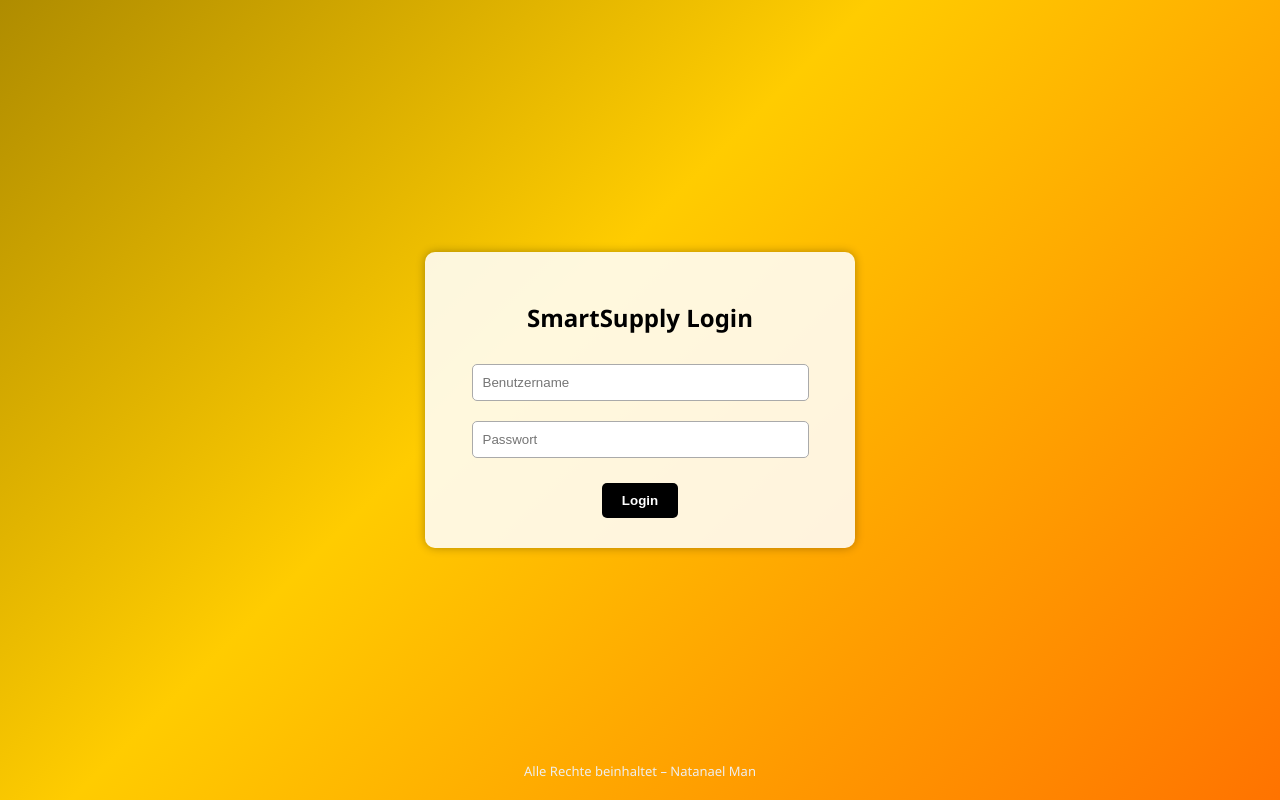
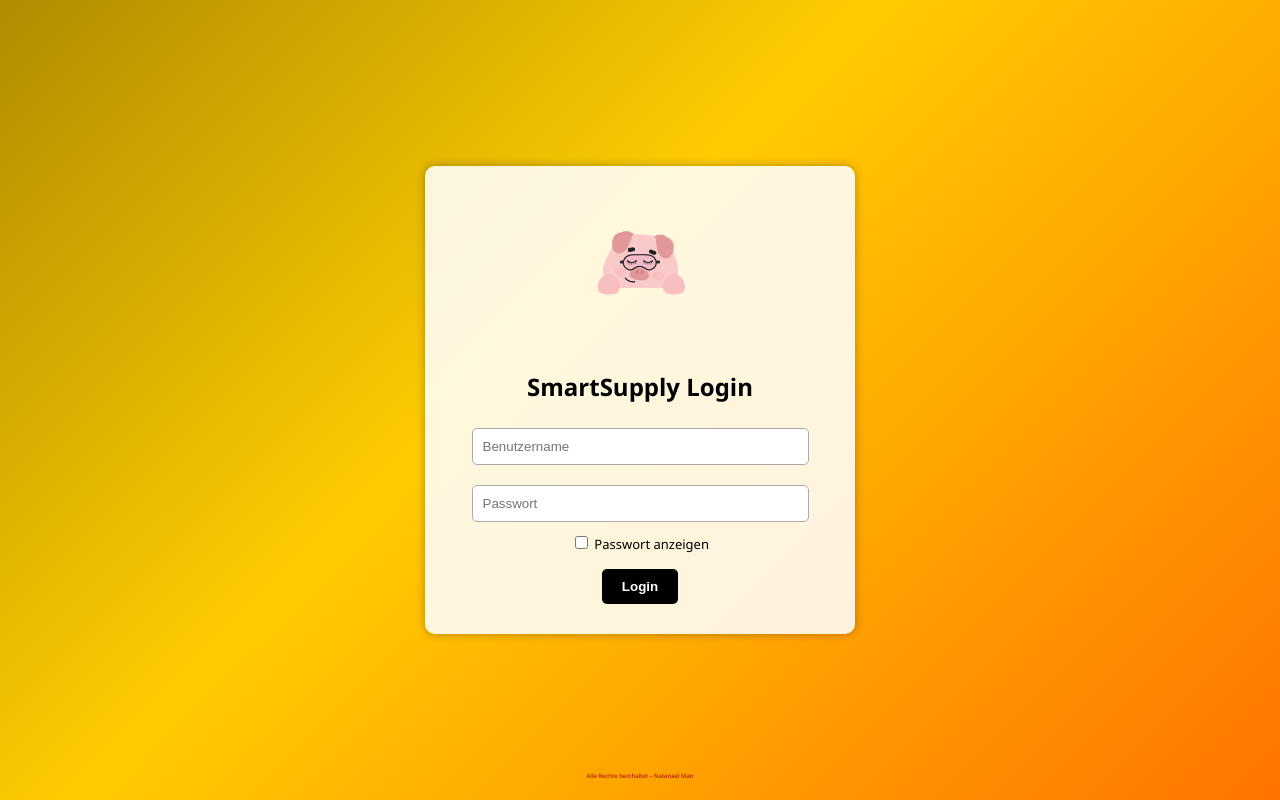
Before and after one commit to Nati-MN/SmartSupply, a Flask app: page / in a window 1280 px wide. Run offline with Flask 3, Linux system fonts and the light colour scheme.

Commit message:
Login Seite bearbeitet

```diff
--- a/templates/login.html
+++ b/templates/login.html
@@ -5,19 +5,13 @@
     <title>SmartSupply – Login</title>
     <style>
         @keyframes backgroundShift {
-            0% {
-                background-position: 0% 50%;
-            }
-            50% {
-                background-position: 100% 50%;
-            }
-            100% {
-                background-position: 0% 50%;
-            }
+            0% { background-position: 0% 50%; }
+            50% { background-position: 100% 50%; }
+            100% { background-position: 0% 50%; }
         }
 
         body {
-            font-family: 'Segoe UI', Tahoma, Geneva, Verdana, sans-serif;
+            font-family: 'Segoe UI', Tahoma, sans-serif;
             background: linear-gradient(-45deg, #ff0000, #ffcc00, #000000, #ff0000);
             background-size: 400% 400%;
             animation: backgroundShift 12s ease infinite;
@@ -26,7 +20,6 @@
             display: flex;
             align-items: center;
             justify-content: center;
-            color: #333;
             margin: 0;
         }
 
@@ -40,8 +33,13 @@
             width: 100%;
         }
 
+        .login-box img {
+            width: 100px;
+            margin-bottom: 15px;
+        }
+
         h2 {
-            margin-bottom: 20px;
+            margin-bottom: 15px;
             color: #000;
         }
 
@@ -51,6 +49,11 @@
             margin: 10px 0;
             border: 1px solid #aaa;
             border-radius: 5px;
+        }
+
+        .toggle {
+            margin: 0;
+            font-size: 13px;
         }
 
         button {
@@ -64,10 +67,6 @@
             margin-top: 15px;
         }
 
-        button:hover {
-            background-color: #444;
-        }
-
         .error {
             margin-top: 15px;
             color: red;
@@ -79,17 +78,19 @@
             bottom: 20px;
             width: 100%;
             text-align: center;
-            font-size: 13px;
-            color: #eee;
+            font-size: 6px;
+            color: #a40000;
         }
     </style>
 </head>
 <body>
     <div class="login-box">
+        <img id="pig-img" src="/static/img/pig_sleep.png" alt="Wursti">
         <h2>SmartSupply Login</h2>
         <form method="post">
             <input type="text" name="username" placeholder="Benutzername"><br>
-            <input type="password" name="password" placeholder="Passwort"><br>
+            <input type="password" name="password" id="password" placeholder="Passwort" oninput="wakeUpPig()"><br>
+            <label class="toggle"><input type="checkbox" onclick="togglePassword()"> Passwort anzeigen</label><br>
             <button type="submit">Login</button>
         </form>
         {% if error %}<p class="error">{{ error }}</p>{% endif %}
@@ -97,5 +98,27 @@
     <div class="footer">
         Alle Rechte beinhaltet – Natanael Man
     </div>
+
+    <script>
+        let pigImg = document.getElementById("pig-img");
+        let passField = document.getElementById("password");
+
+        function togglePassword() {
+            const checkbox = event.target;
+            if (checkbox.checked) {
+                passField.type = "text";
+                pigImg.src = "/static/img/pig_sleep.png"; // Augen zu
+            } else {
+                passField.type = "password";
+                pigImg.src = "/static/img/pig_awake.png"; // Augen offen
+            }
+        }
+
+        function wakeUpPig() {
+            if (passField.type === "password") {
+                pigImg.src = "/static/img/pig_awake.png"; // Augen offen beim Schreiben
+            }
+        }
+    </script>
 </body>
 </html>
```
Also changed, not shown: static/img/pig_awake.png (added), static/img/pig_sleep.png (added).
